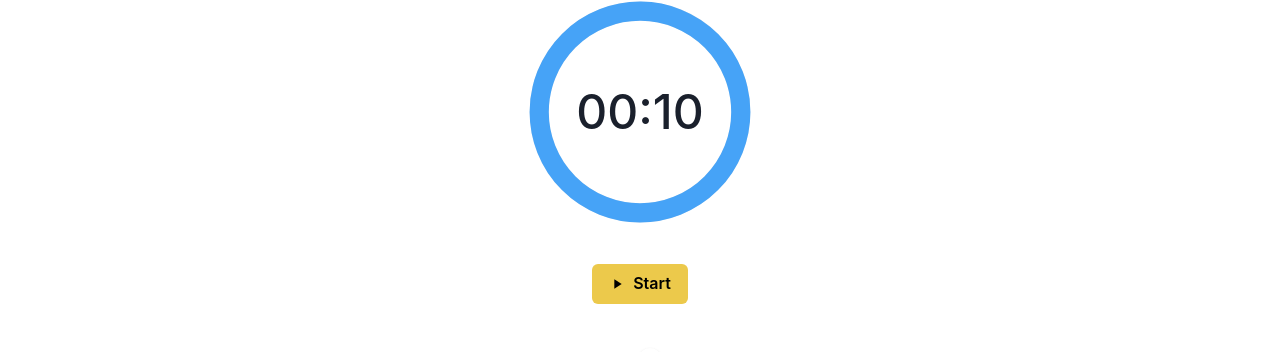
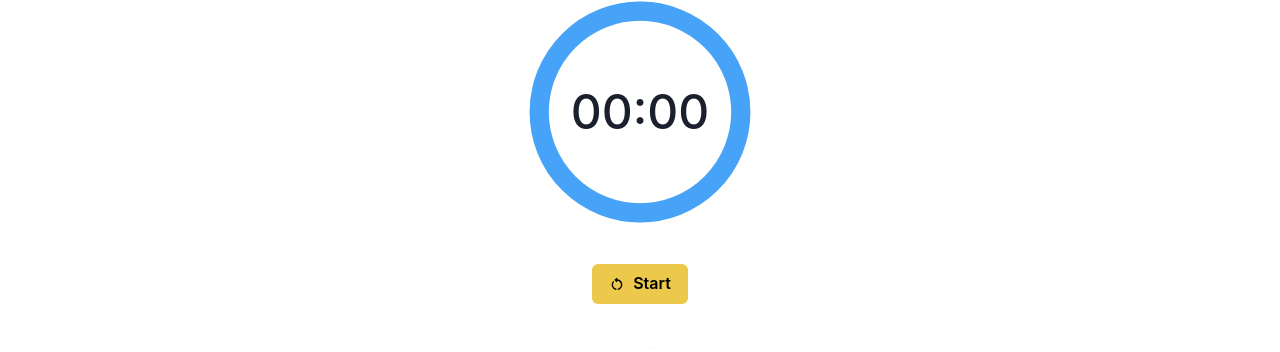
Before and after one commit to PolarBearAndrew/AiRPlay_Frontend, a React (Create React App) app: page /airhockey/setup in a window 1280 px wide. Shown: the part 176-528 px from the top of the page. Built offline with nearby package versions, Linux system fonts and the light colour scheme.

Commit message:
feat(*): Make the timer working when switching pages

```diff
--- /dev/null
+++ b/src/page/AirHockey/ClockDataModel.ts
@@ -0,0 +1,56 @@
+export enum clockState{
+  isRunning,
+  isUnstart,
+  isPause
+}
+
+class ClockDataModel{
+  gameStartTime:Date;
+  gameTimeWhenPause:Date;
+  hasPausedTime: number;
+  state:clockState;
+
+  constructor(){
+    this.gameStartTime = new Date();
+    this.gameTimeWhenPause = new Date();
+    this.state = clockState.isUnstart;
+    this.hasPausedTime = 0;
+  }
+
+  start(){
+    this.gameStartTime = new Date();
+    this.state = clockState.isRunning;
+  }
+
+  pause(){
+    this.gameTimeWhenPause = new Date();
+    this.state = clockState.isPause;
+  }
+
+  resume(){
+    this.hasPausedTime += new Date().getSeconds() - this.gameTimeWhenPause.getSeconds();
+    this.state = clockState.isRunning;
+  }
+
+  getOffSet(){
+
+    console.log(this.gameStartTime)
+    console.log(this.gameTimeWhenPause)
+    const offset = new Date();
+    if(this.state === clockState.isRunning){
+      offset.setSeconds(offset.getSeconds() + offset.getSeconds() - this.gameStartTime.getSeconds() - this.hasPausedTime)
+    }else if(this.state === clockState.isPause){
+      offset.setSeconds(offset.getSeconds() + this.gameTimeWhenPause.getSeconds() - this.gameStartTime.getSeconds() - this.hasPausedTime)
+    }
+    return offset;
+  }
+}
+
+let theDataModel: ClockDataModel;
+
+export const getClockDataModel = (): ClockDataModel => {
+  if (!theDataModel) {
+    theDataModel = new ClockDataModel();
+  }
+  return theDataModel;
+};
--- a/src/page/AirHockey/PageSetup.tsx
+++ b/src/page/AirHockey/PageSetup.tsx
@@ -5,61 +5,69 @@ import { CircularProgress, CircularProgressLabel } from "@chakra-ui/react";
 import { Button } from "@chakra-ui/react";
 import { Slider, SliderTrack, SliderFilledTrack, SliderThumb } from "@chakra-ui/react";
 import { MdPlayArrow, MdOutlineVolumeUp, MdPause, MdKeyboardArrowLeft, MdOutlineRestartAlt } from "react-icons/md";
-import { useTimer } from "react-timer-hook";
+import { useStopwatch } from "react-timer-hook";
 import getDataModel from "./DataModel";
 import { SettingClickBox, SettingLinkBox, SettingTutorialModal } from "../../components/LayoutComponents";
 import { Link } from "react-router-dom";
+import {clockState, getClockDataModel} from "./ClockDataModel";
 
 function AirHockeyPageSetup() {
   const [myStep, setMyStep] = useState(2);
 
-  const totalSeconds = 10; //next step - set timer
-  const time = new Date();
-  time.setSeconds(time.getSeconds() + totalSeconds);
+  // const totalSeconds = 10; //next step - set timer
+  // const time = new Date();
+  // time.setSeconds(time.getSeconds() + totalSeconds);
 
-  const timerConfig = {
-    autoStart: false,
-    expiryTimestamp: time
-    // onExpire: () => <EndModal />,
-  };
+  // const timerConfig = {
+  //   autoStart: false,
+  //   expiryTimestamp: time
+  //   // onExpire: () => <EndModal />,
+  // };
 
-  const {
-    seconds,
-    minutes,
-    isRunning,
-    start,
-    pause,
-    resume,
-    restart,
-  } = useTimer(timerConfig);
+  // const {
+  //   seconds,
+  //   minutes,
+  //   isRunning,
+  //   start,
+  //   pause,
+  //   resume,
+  //   restart,
+  // } = useTimer(timerConfig);
+
+
+
+  // Connection to data
+  const airHockeyDataModel = getDataModel();
+
+  const clockDataModel = getClockDataModel();
+
+  const { seconds, minutes, isRunning, start, pause} = useStopwatch({ autoStart:  clockDataModel.state === clockState.isRunning, offsetTimestamp: (clockDataModel.state === clockState.isUnstart)? new Date(): clockDataModel.getOffSet()});
 
   const minutesSt = minutes + "";
   const secondsSt = seconds + "";
 
-  // Connection to data
-  const airHockeyDataModel = getDataModel();
-
   return (
-    <VStack width={{base:"full", sm:"390px"}} spacing="1" paddingBottom="8">
+    <VStack width={{ base: "full", sm: "390px" }} spacing="1" paddingBottom="8">
       <Box w="full" h="16" />
       {/* progress bar */}
       <Center w="full" position="fixed" top="16" zIndex="11" bg="white">
-        <ProgressBar Step={myStep}/>
+        <ProgressBar Step={myStep} />
       </Center>
       {/* game setup */}
       <VStack p="4" px="12" spacing="8" w="full" position="fixed" bg="white" zIndex={10}>
-        <Box w="full" h="12"/>
+        <Box w="full" h="12" />
         <Box w="full" h="8" textAlign="center">
           <Text fontSize="3xl" fontWeight="700">
             Air Hockey
           </Text>
         </Box>
-        <CircularProgress value={getMyProgress(seconds, minutes, totalSeconds)} color="#46a3f7" capIsRound size="60" thickness="8">
+        <CircularProgress value={100} color="#46a3f7" capIsRound size="60" thickness="8">
+          {/* We do not have a time limit in our real game. So we should just display how long we have played right not*/}
           <CircularProgressLabel fontSize="5xl" fontWeight="500">
             {minutesSt.padStart(2, "0")}:{secondsSt.padStart(2, "0")}
           </CircularProgressLabel>
         </CircularProgress>
-        {isRunning ? (
+        {/* {isRunning ? (
           <Button
             w="24"
             leftIcon={<MdPause />}
@@ -111,11 +119,57 @@ function AirHockeyPageSetup() {
                             Resume
                           </Button>
                         )))
-        }
+        } */}
         {/* <Button onClick={() => setMyStep((previousVal) => (previousVal + 1))}>Next step</Button> */}
+
+        {isRunning ? (
+          <Button
+            w="24"
+            leftIcon={<MdPause />}
+            colorScheme="yellow"
+            variant="outline"
+            onClick={() => {
+              setMyStep(2);
+              pause();
+              clockDataModel.pause();
+            }}
+          >
+            Pause
+          </Button>
+        ) : minutes < 1 && seconds < 1 ? (
+          <Button
+            w="24"
+            leftIcon={<MdOutlineRestartAlt />}
+            colorScheme="yellow"
+            variant="solid"
+            onClick={() => {
+              // const time = new Date();
+              // time.setSeconds(time.getSeconds() + totalSeconds);
+              setMyStep(3);
+              start();
+              clockDataModel.start();
+            }}
+          >
+            Start
+          </Button>
+        ) : (
+          <Button
+            w="24"
+            leftIcon={<MdOutlineRestartAlt />}
+            colorScheme="yellow"
+            variant="solid"
+            onClick={() => {
+              setMyStep(3);
+              start();
+              clockDataModel.resume();
+            }}
+          >
+            Resume
+          </Button>
+        )}
       </VStack>
-      <VStack spacing="8" px="12" >
-        <Box w="full" h="420"/>
+      <VStack spacing="8" px="12">
+        <Box w="full" h="420" />
         <Flex h="4" align="center" w="full">
           <Box w="100px" h="4" textAlign="left">
             <Text fontSize="ml" fontWeight="700">
@@ -134,9 +188,15 @@ function AirHockeyPageSetup() {
             </Slider>
           </Box>
         </Flex>
-        <SettingLinkBox name = "Setting" link = "/airhockey/setting" ariaLabel="Advanced setting"/>
+        <SettingLinkBox name="Setting" link="/airhockey/setting" ariaLabel="Advanced setting" />
         <SettingTutorialModal name="Tutorial" ariaLabel="Tutorial" />
-        <SettingClickBox name = "Recapture Background" callback={()=>{airHockeyDataModel.setCapture();}}  ariaLabel="recapture-background"/>
+        <SettingClickBox
+          name="Recapture Background"
+          callback={() => {
+            airHockeyDataModel.setCapture();
+          }}
+          ariaLabel="recapture-background"
+        />
         <Spacer h="4px" />
         <Link to="/">
           <Button leftIcon={<MdKeyboardArrowLeft />} colorScheme="red" variant="outline">
@@ -202,10 +262,10 @@ function AirHockeyPageSetup() {
 //   )
 // }
 
-function getMyProgress(currSec: number, currMin: number, totalTime: number) {
-  const currTotalSec = currSec + currMin * 60;
-  const currProgress = (currTotalSec / totalTime) * 100;
-  return currProgress;
-}
+// function getMyProgress(currSec: number, currMin: number, totalTime: number) {
+//   const currTotalSec = currSec + currMin * 60;
+//   const currProgress = (currTotalSec / totalTime) * 100;
+//   return currProgress;
+// }
 
 export { AirHockeyPageSetup };
```
